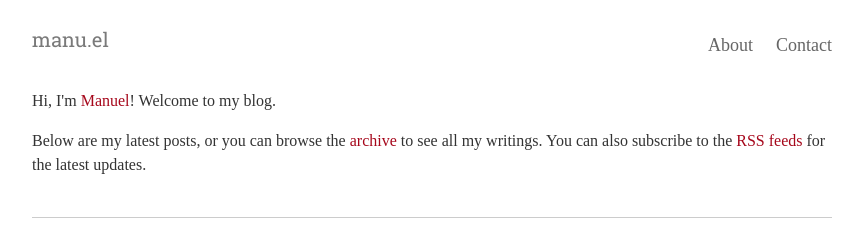
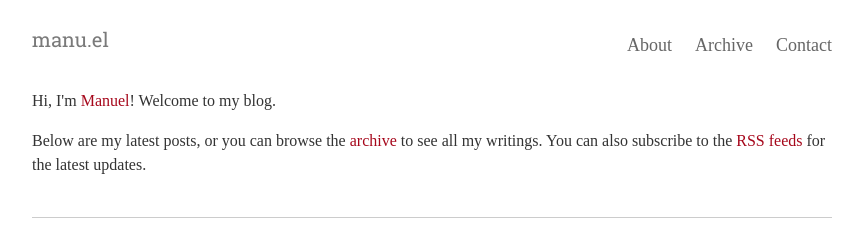
Before and after one commit to manuel-uberti/manuel-uberti.github.io, a Jekyll site: the page built from index.html, in a window 1280 px wide. Shown: the top 228 px of the page, without its empty margins (208-1071 px from the left). Built offline with Jekyll 4.4.1, drawn with Linux system fonts in a browser that asks for light colours; some web fonts are replaced; the list of posts is cut into pages by our own code.

Commit message:
Add Archive entry

```diff
--- a/_includes/navigation.html
+++ b/_includes/navigation.html
@@ -2,8 +2,9 @@
 {% if page.tags contains "about" %}
 <a href="{{ page.url }}">{{ page.title }}</a>
 {% endif %}
-{% endfor %}
-{% for page in site.pages %}
+{% if page.tags contains "archive" %}
+<a href="{{ page.url }}">{{ page.title }}</a>
+{% endif %}
 {% if page.tags contains "contact" %}
 <a href="{{ page.url }}">{{ page.title }}</a>
 {% endif %}
```
